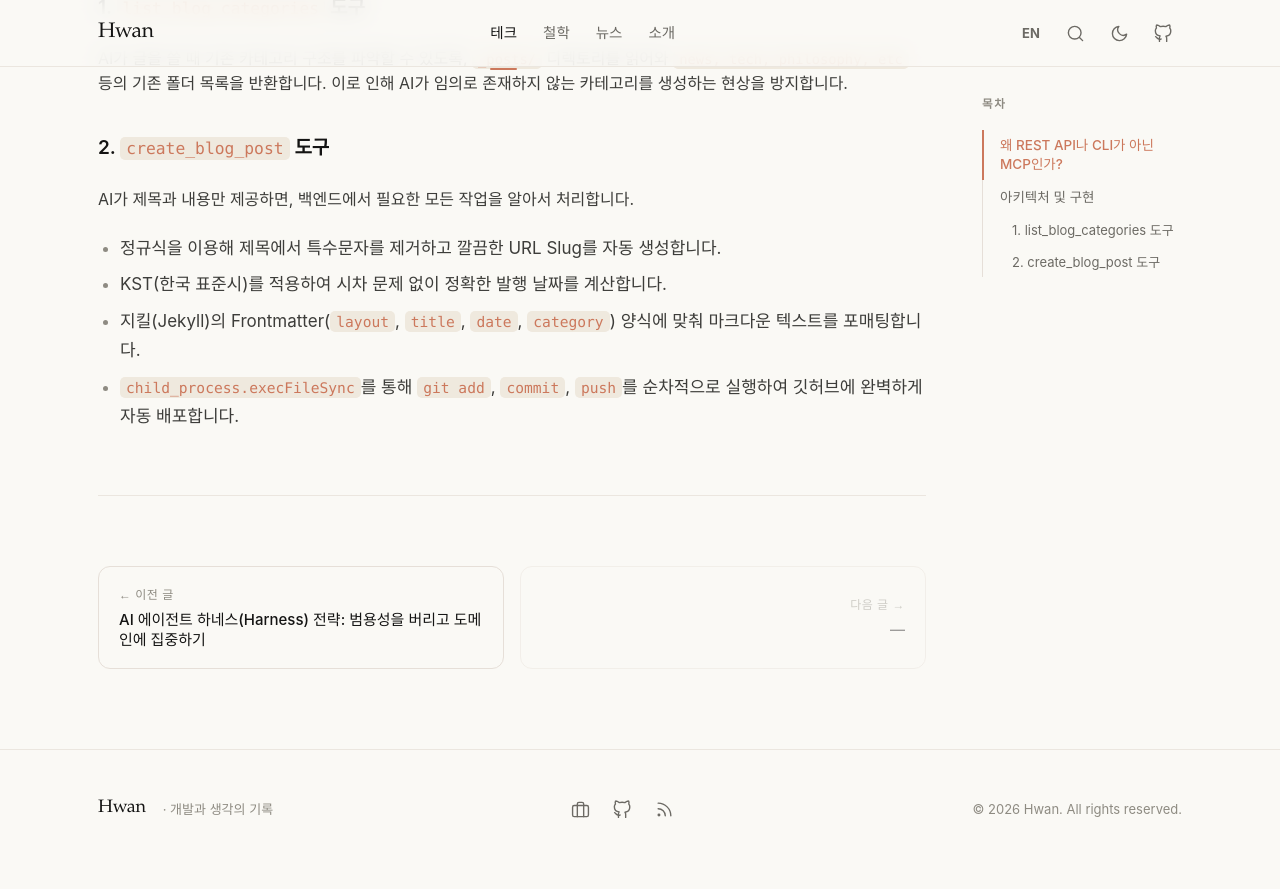
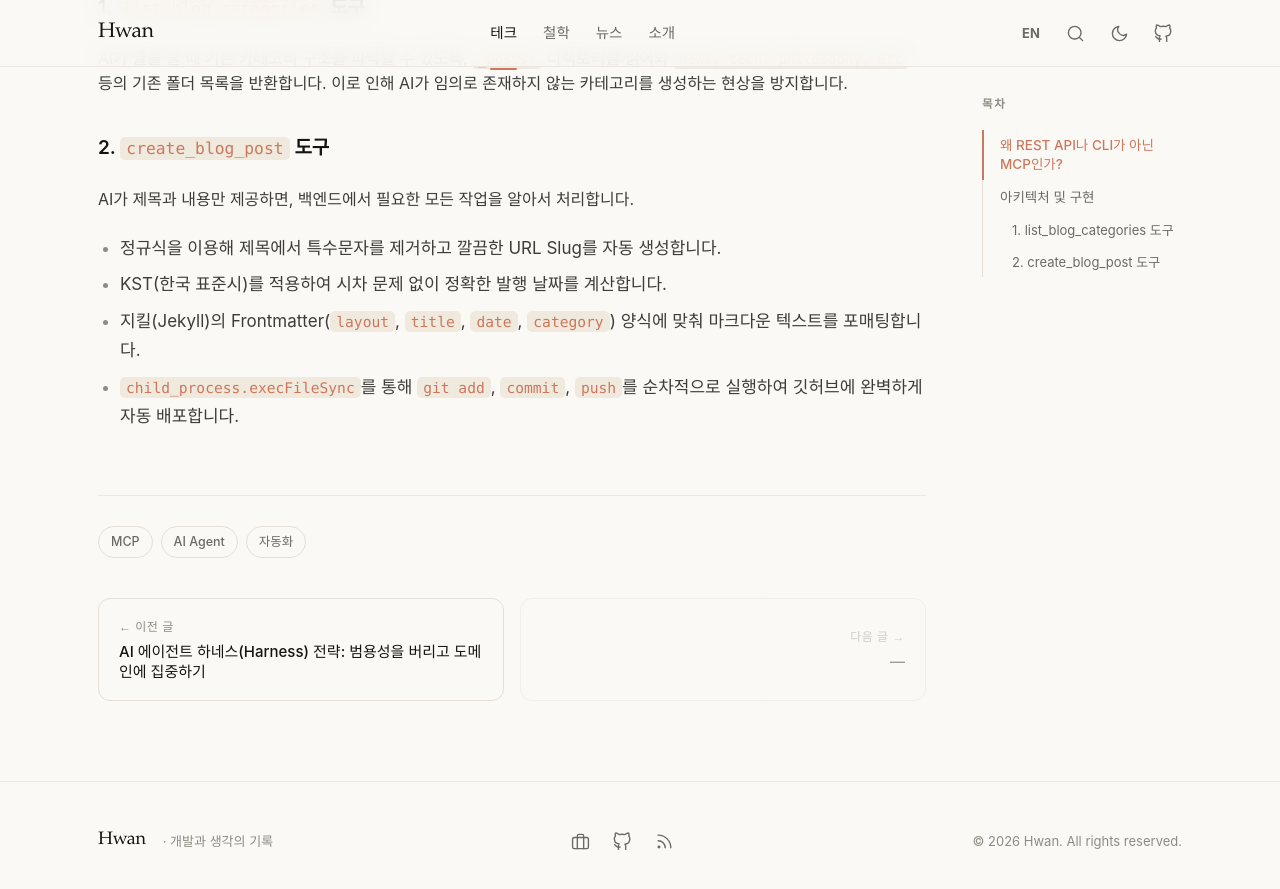
Before and after one commit to Hwan3434/Hwan3434.github.io, a Jekyll site: the page built from _posts/Tech/2026-06-07-automating-blog-management-with-local-mcp-server.md, in a window 1280 px wide and 900 px high, scrolled down 941 px. Shown: the top 889 px of the window. Built offline with Jekyll 4.4.1, drawn with Linux system fonts in a browser that asks for light colours; some web fonts are replaced; before the commit the page ends 1809 px from its top, so only the background shows below that.

Commit message:
fix: add quotes to korean tags to ensure yaml parsing

```diff
--- a/_posts/Tech/2026-06-07-automating-blog-management-with-local-mcp-server.md
+++ b/_posts/Tech/2026-06-07-automating-blog-management-with-local-mcp-server.md
@@ -3,6 +3,7 @@ layout: post
 title: "로컬 MCP 서버로 블로그 관리 자동화하기"
 date: 2026-06-07 08:47:19 +0900
 categories: [tech]
+tags: ["MCP", "AI Agent", "자동화"]
 ---
 
 오늘은 제 로컬 Mac 환경에서 동작하는 지킬(Jekyll) 블로그를 AI가 제어할 수 있도록 **순수 로컬 MCP 서버**를 구축한 경험을 공유하고자 합니다.
```
